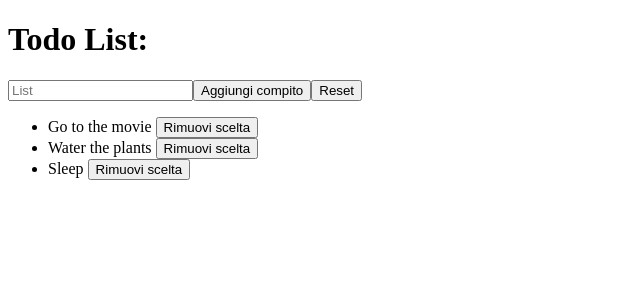
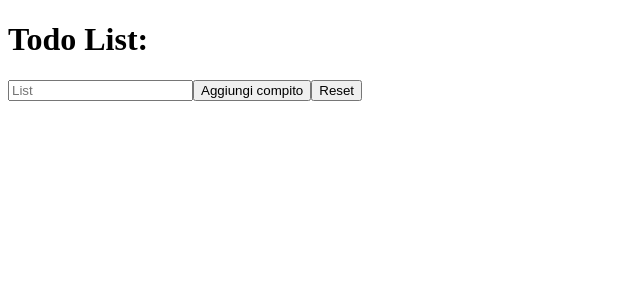
Before and after one commit to Vincenzo-Pallante-Dev/exercises-React, a React (Create React App) app in the folder my-project/: page / in a window 1280 px wide. Shown: the top 300 px of the page, without its empty margins (0-640 px from the left). Built offline with nearby package versions, Linux system fonts and the light colour scheme.

Commit message:
init: exercise

```diff
--- a/my-project/src/components/TodoList.js
+++ b/my-project/src/components/TodoList.js
@@ -55,14 +55,27 @@ export class TodoLIst extends React.Component {
         ></input>
         <button onClick={this.handleAddTodo}>Aggiungi compito</button>
         <button onClick={this.handleResetState}>Reset</button>
-        <ul>
+        <renderTodos />
+        {/* <ul>
           {this.state.todos.map((todo, index) => (
             <li key={todo + index}>
               {todo} <button onClick={this.handleRemove}>Rimuovi scelta</button>
             </li>
           ))}
-        </ul>
+        </ul> */}
       </div>
     );
   }
 }
+
+export default function renderTodos(handleRemove) {
+  return (
+    <ul>
+      {this.state.todos.map((todo, index) => (
+        <li key={todo + index}>
+          {todo} <button onClick={handleRemove(index)}>Rimuovi scelta</button>
+        </li>
+      ))}
+    </ul>
+  );
+}
```
